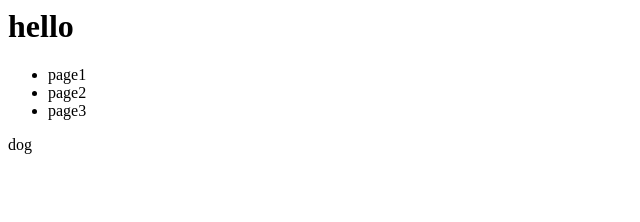
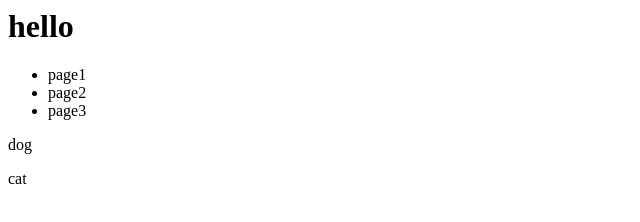
Before and after one commit to MaoKimKy/practice-git, a plain HTML site: page index.html in a window 1280 px wide. Shown: the full height of the page, 0-640 px from the left. Drawn offline with Linux system fonts and the light colour scheme.

Commit message:
add cate to p

```diff
--- a/index.html
+++ b/index.html
@@ -5,3 +5,4 @@
     <li>page3</li>
 </ul>
 <p>dog</p>
+<p>cat</p>
```
